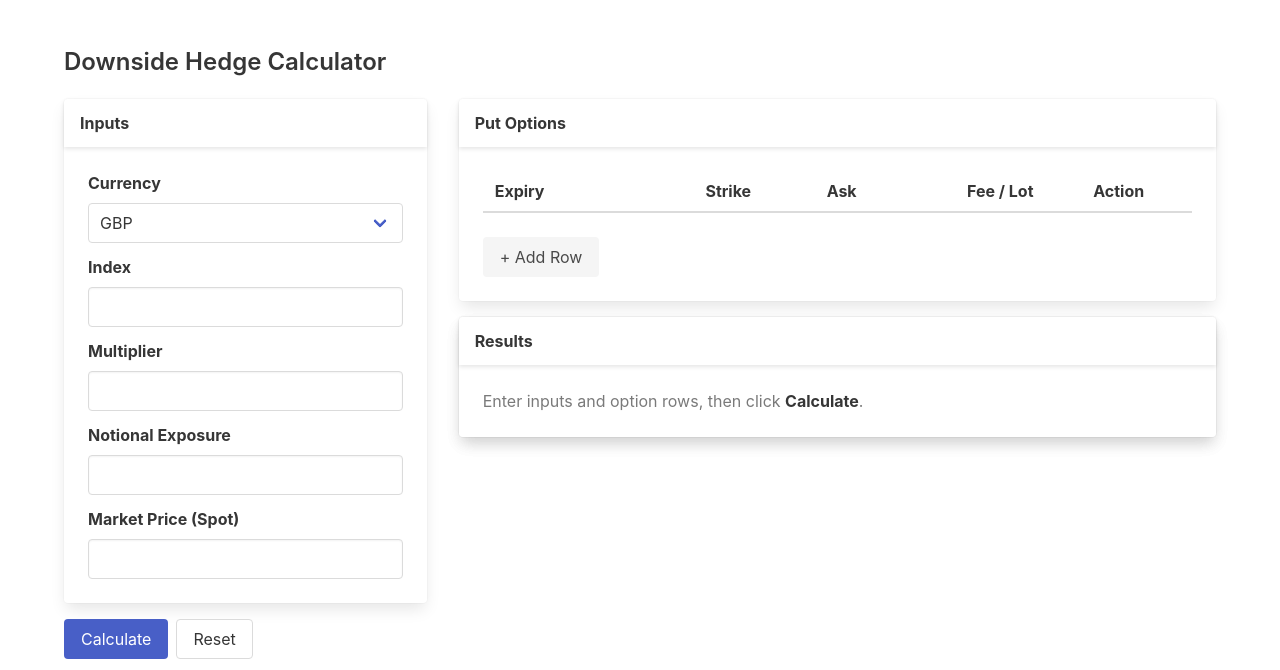
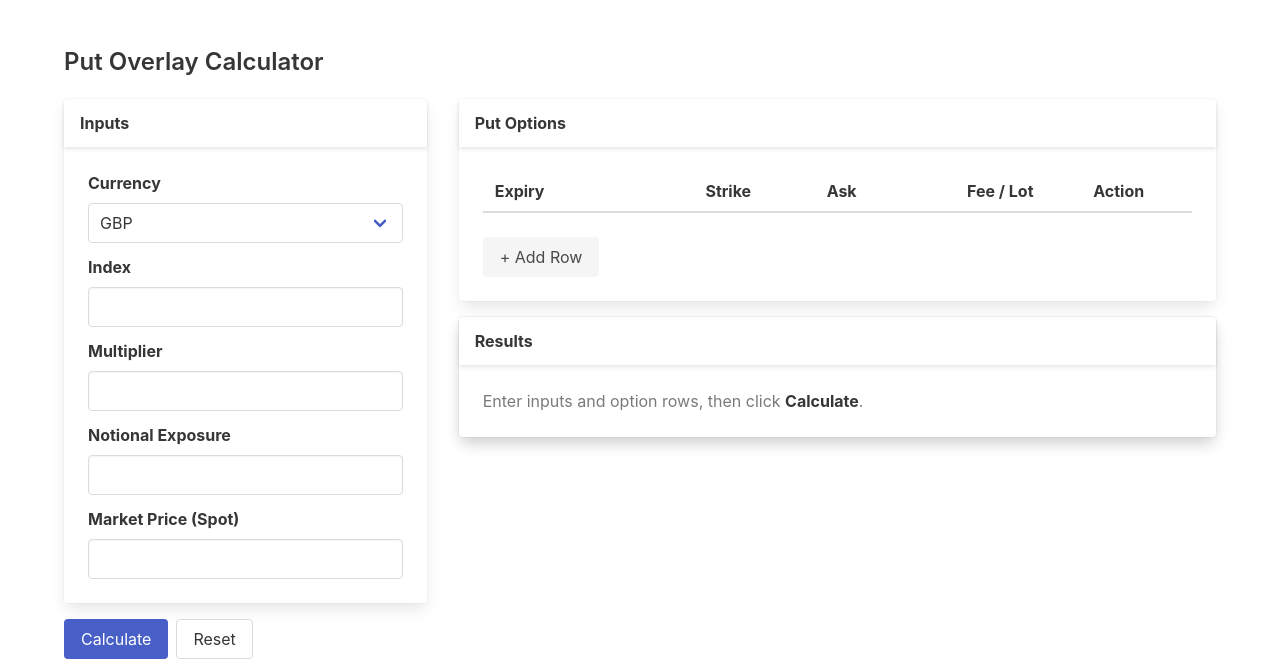
Before and after one commit to amtfdev/hedgecalculator, a FastAPI app: page / in a window 1280 px wide. Shown: the top 670 px of the page. Run offline with FastAPI, Linux system fonts and the light colour scheme; lists and menus that the app fills with data are empty; some libraries are stand-ins or nearby versions.

Commit message:
Update index.html

```diff
--- a/templates/index.html
+++ b/templates/index.html
@@ -11,7 +11,7 @@
 <body>
 <section class="section">
   <div class="container">
-    <h1 class="title is-4">Downside Hedge Calculator</h1>
+    <h1 class="title is-4">Put Overlay Calculator</h1>
 
     <form id="options-form">
       <div class="columns is-variable is-4">
```
